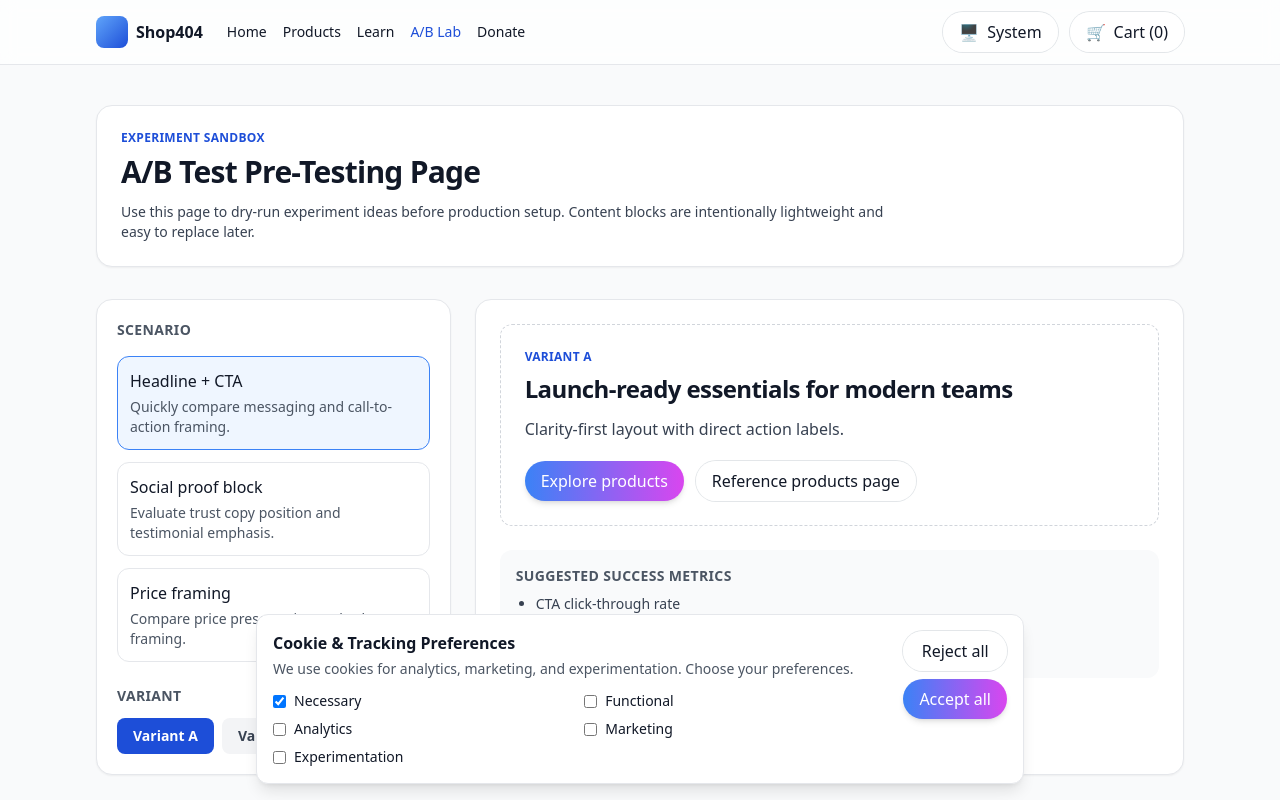
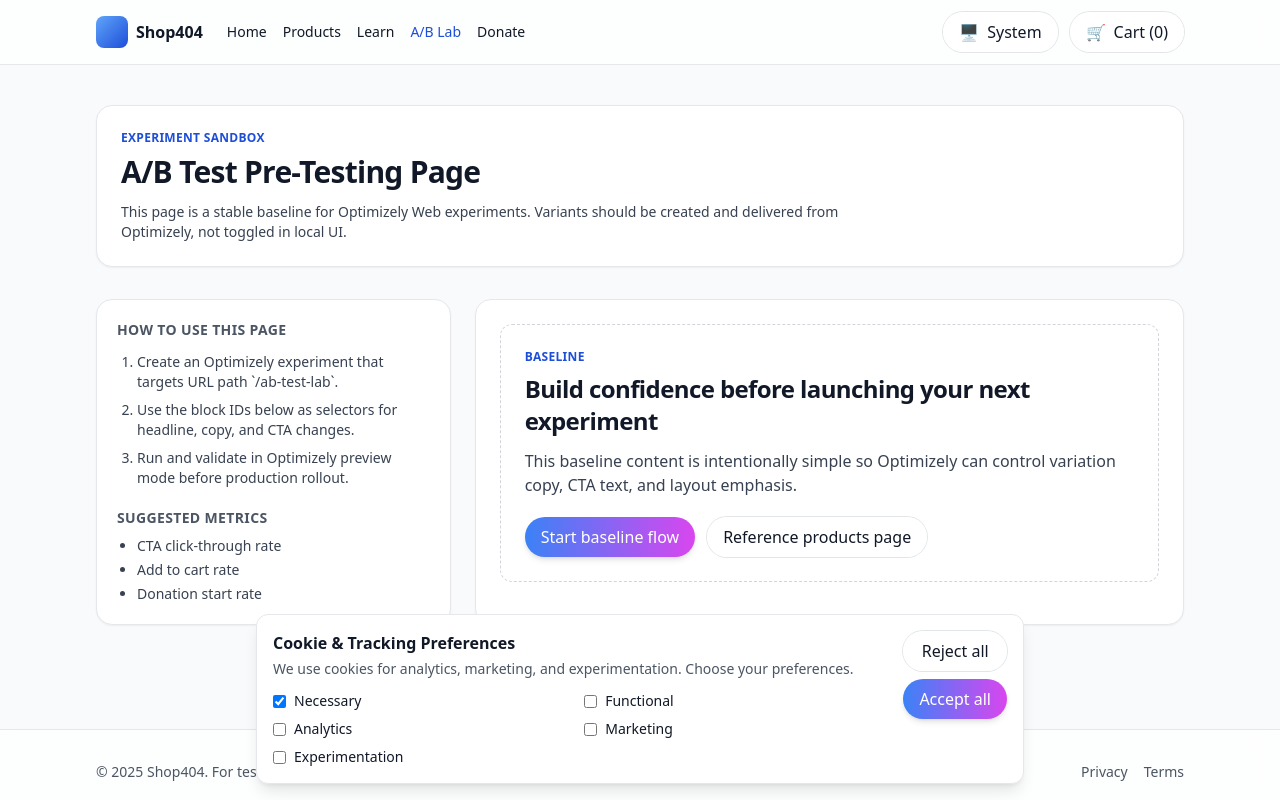
Before and after one commit to Puttrix/shop404, a React (Vite) app: page /ab-test-lab in a window 1280 px wide. Shown: the top 800 px of the page. Built offline with nearby package versions, Linux system fonts and the light colour scheme.

Commit message:
feat: Simplify A/B Test Lab to baseline-only page for Optimizely-driven experiments and update related documentation

```diff
--- a/src/pages/ABTestLab.jsx
+++ b/src/pages/ABTestLab.jsx
@@ -1,91 +1,13 @@
-import { useEffect, useMemo, useState } from 'react';
+import { useEffect } from 'react';
 import { Link } from 'react-router-dom';
 import { setTitle } from '../utils/seo.js';
 import { trackPage } from '../utils/analytics.js';
 
-const SCENARIOS = [
-  {
-    id: 'headline-cta',
-    name: 'Headline + CTA',
-    description: 'Quickly compare messaging and call-to-action framing.',
-    metrics: ['CTA click-through rate', 'Add to cart rate', 'Donation start rate'],
-  },
-  {
-    id: 'social-proof',
-    name: 'Social proof block',
-    description: 'Evaluate trust copy position and testimonial emphasis.',
-    metrics: ['Product detail view rate', 'Checkout start rate', 'Bounce rate'],
-  },
-  {
-    id: 'price-framing',
-    name: 'Price framing',
-    description: 'Compare price presentation and value framing.',
-    metrics: ['Average order value', 'Checkout completion rate', 'Coupon usage'],
-  },
-];
-
-const VARIANTS = ['A', 'B'];
-
-const PREVIEW_COPY = {
-  'headline-cta': {
-    A: {
-      eyebrow: 'Variant A',
-      headline: 'Launch-ready essentials for modern teams',
-      subcopy: 'Clarity-first layout with direct action labels.',
-      cta: 'Explore products',
-    },
-    B: {
-      eyebrow: 'Variant B',
-      headline: 'Build your stack with confidence',
-      subcopy: 'Benefit-led message and lower-friction CTA style.',
-      cta: 'Start shopping',
-    },
-  },
-  'social-proof': {
-    A: {
-      eyebrow: 'Variant A',
-      headline: 'Trusted by builders shipping every week',
-      subcopy: 'Compact social proof near the primary action.',
-      cta: 'See customer stories',
-    },
-    B: {
-      eyebrow: 'Variant B',
-      headline: 'Used by fast-moving teams in production',
-      subcopy: 'Expanded trust narrative with stronger supporting text.',
-      cta: 'Read testimonials',
-    },
-  },
-  'price-framing': {
-    A: {
-      eyebrow: 'Variant A',
-      headline: 'Simple pricing, clear value',
-      subcopy: 'Feature-forward framing with direct pricing context.',
-      cta: 'View plans',
-    },
-    B: {
-      eyebrow: 'Variant B',
-      headline: 'Start small, scale when ready',
-      subcopy: 'Outcome-forward framing with commitment reassurance.',
-      cta: 'Compare options',
-    },
-  },
-};
-
 export default function ABTestLab() {
-  const [scenarioId, setScenarioId] = useState(SCENARIOS[0].id);
-  const [variant, setVariant] = useState('A');
-
   useEffect(() => {
     setTitle('A/B Test Lab');
     trackPage('A/B Test Lab', { page_type: 'experiment_preview' });
   }, []);
-
-  const scenario = useMemo(
-    () => SCENARIOS.find((item) => item.id === scenarioId) || SCENARIOS[0],
-    [scenarioId],
-  );
-
-  const preview = PREVIEW_COPY[scenario.id][variant];
 
   return (
     <div className="mx-auto max-w-6xl px-4 sm:px-6 lg:px-8 py-10 space-y-8">
@@ -93,75 +15,43 @@ export default function ABTestLab() {
         <p className="text-xs font-semibold uppercase tracking-wide text-brand-700 dark:text-brand-300">Experiment Sandbox</p>
         <h1 className="mt-2 text-3xl font-bold tracking-tight">A/B Test Pre-Testing Page</h1>
         <p className="mt-3 max-w-3xl text-sm text-gray-700 dark:text-gray-300">
-          Use this page to dry-run experiment ideas before production setup. Content blocks are intentionally lightweight and easy to replace later.
+          This page is a stable baseline for Optimizely Web experiments. Variants should be created and delivered from Optimizely, not toggled in local UI.
         </p>
       </section>
 
       <section className="grid gap-6 lg:grid-cols-[1fr_2fr]">
-        <div className="rounded-2xl border border-gray-200 bg-white p-5 shadow-sm dark:border-gray-700 dark:bg-gray-800">
-          <h2 className="text-sm font-semibold uppercase tracking-wide text-gray-600 dark:text-gray-400">Scenario</h2>
-          <div className="mt-4 space-y-3">
-            {SCENARIOS.map((item) => (
-              <label
-                key={item.id}
-                className={`block cursor-pointer rounded-xl border p-3 transition ${
-                  scenarioId === item.id
-                    ? 'border-brand-500 bg-brand-50 dark:border-brand-400 dark:bg-gray-700/70'
-                    : 'border-gray-200 hover:border-brand-300 dark:border-gray-600 dark:hover:border-brand-400'
-                }`}
-              >
-                <input
-                  className="sr-only"
-                  type="radio"
-                  name="scenario"
-                  checked={scenarioId === item.id}
-                  onChange={() => setScenarioId(item.id)}
-                />
-                <p className="font-medium">{item.name}</p>
-                <p className="mt-1 text-sm text-gray-600 dark:text-gray-300">{item.description}</p>
-              </label>
-            ))}
-          </div>
+        <aside className="rounded-2xl border border-gray-200 bg-white p-5 shadow-sm dark:border-gray-700 dark:bg-gray-800">
+          <h2 className="text-sm font-semibold uppercase tracking-wide text-gray-600 dark:text-gray-400">How to use this page</h2>
+          <ol className="mt-3 list-decimal space-y-2 pl-5 text-sm text-gray-700 dark:text-gray-300">
+            <li>Create an Optimizely experiment that targets URL path `/ab-test-lab`.</li>
+            <li>Use the block IDs below as selectors for headline, copy, and CTA changes.</li>
+            <li>Run and validate in Optimizely preview mode before production rollout.</li>
+          </ol>
+          <h3 className="mt-5 text-sm font-semibold uppercase tracking-wide text-gray-600 dark:text-gray-400">Suggested metrics</h3>
+          <ul className="mt-2 list-disc space-y-1 pl-5 text-sm text-gray-700 dark:text-gray-300">
+            <li>CTA click-through rate</li>
+            <li>Add to cart rate</li>
+            <li>Donation start rate</li>
+          </ul>
+        </aside>
 
-          <h2 className="mt-6 text-sm font-semibold uppercase tracking-wide text-gray-600 dark:text-gray-400">Variant</h2>
-          <div className="mt-3 flex gap-2">
-            {VARIANTS.map((option) => (
-              <button
-                key={option}
-                type="button"
-                onClick={() => setVariant(option)}
-                className={`rounded-lg px-4 py-2 text-sm font-semibold transition ${
-                  variant === option
-                    ? 'bg-brand-700 text-white dark:bg-brand-500'
-                    : 'bg-gray-100 text-gray-700 hover:bg-gray-200 dark:bg-gray-700 dark:text-gray-200 dark:hover:bg-gray-600'
-                }`}
-              >
-                Variant {option}
-              </button>
-            ))}
-          </div>
-        </div>
-
-        <div className="rounded-2xl border border-gray-200 bg-white p-6 shadow-sm dark:border-gray-700 dark:bg-gray-800">
+        <section className="rounded-2xl border border-gray-200 bg-white p-6 shadow-sm dark:border-gray-700 dark:bg-gray-800">
           <div className="rounded-xl border border-dashed border-gray-300 p-6 dark:border-gray-600">
-            <p className="text-xs font-semibold uppercase tracking-wide text-brand-700 dark:text-brand-300">{preview.eyebrow}</p>
-            <h2 className="mt-2 text-2xl font-bold tracking-tight">{preview.headline}</h2>
-            <p className="mt-3 text-gray-700 dark:text-gray-300">{preview.subcopy}</p>
+            <p id="ab-lab-eyebrow" className="text-xs font-semibold uppercase tracking-wide text-brand-700 dark:text-brand-300">
+              Baseline
+            </p>
+            <h2 id="ab-lab-headline" className="mt-2 text-2xl font-bold tracking-tight">
+              Build confidence before launching your next experiment
+            </h2>
+            <p id="ab-lab-subcopy" className="mt-3 text-gray-700 dark:text-gray-300">
+              This baseline content is intentionally simple so Optimizely can control variation copy, CTA text, and layout emphasis.
+            </p>
             <div className="mt-5 flex flex-wrap gap-3">
-              <button type="button" className="btn-primary">{preview.cta}</button>
-              <Link to="/products" className="btn-secondary">Reference products page</Link>
+              <button id="ab-lab-primary-cta" type="button" className="btn-primary">Start baseline flow</button>
+              <Link id="ab-lab-secondary-cta" to="/products" className="btn-secondary">Reference products page</Link>
             </div>
           </div>
-
-          <div className="mt-6 rounded-xl bg-gray-50 p-4 dark:bg-gray-900/50">
-            <h3 className="text-sm font-semibold uppercase tracking-wide text-gray-600 dark:text-gray-400">Suggested Success Metrics</h3>
-            <ul className="mt-2 list-disc space-y-1 pl-5 text-sm text-gray-700 dark:text-gray-300">
-              {scenario.metrics.map((metric) => (
-                <li key={metric}>{metric}</li>
-              ))}
-            </ul>
-          </div>
-        </div>
+        </section>
       </section>
     </div>
   );
```
Also changed, not shown: .assistant/backlog.md, .assistant/status.md, .assistant/task_log.md, 1 other file (tests, documents, lock files or other folders).
